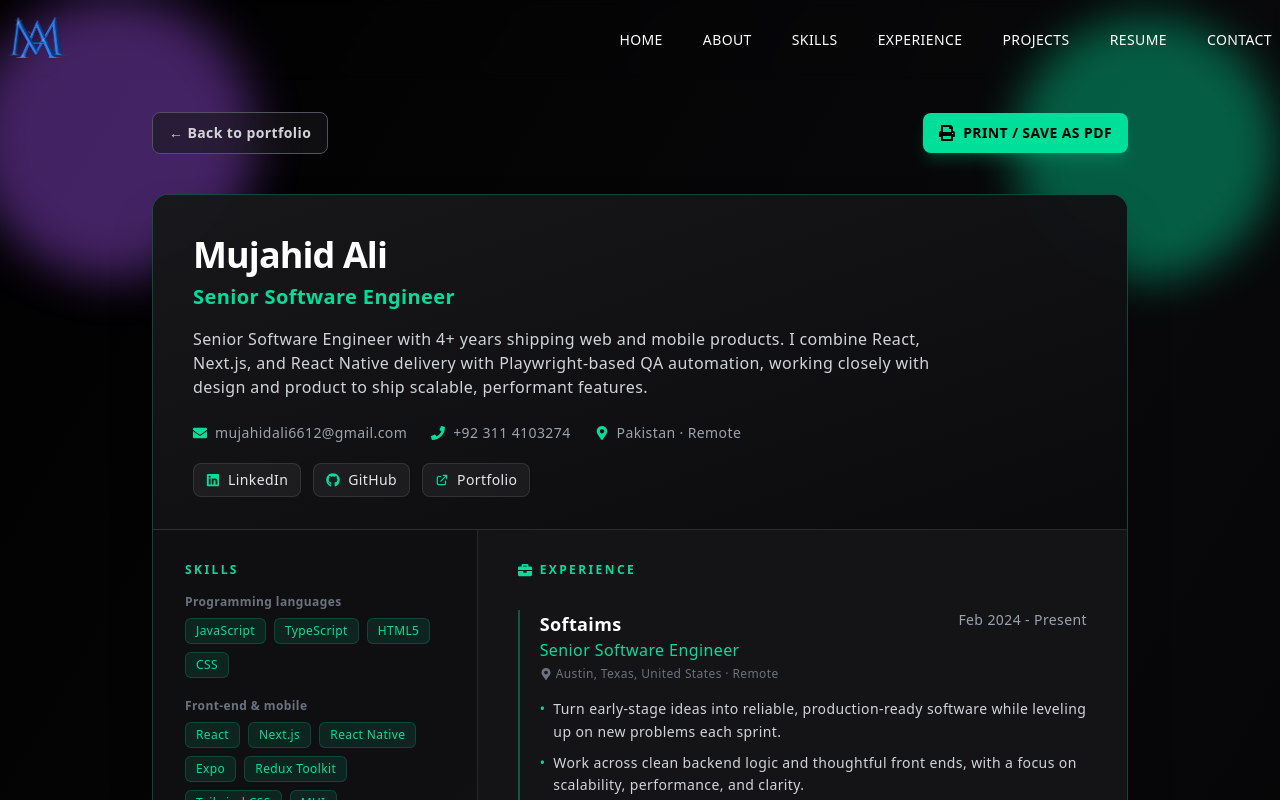
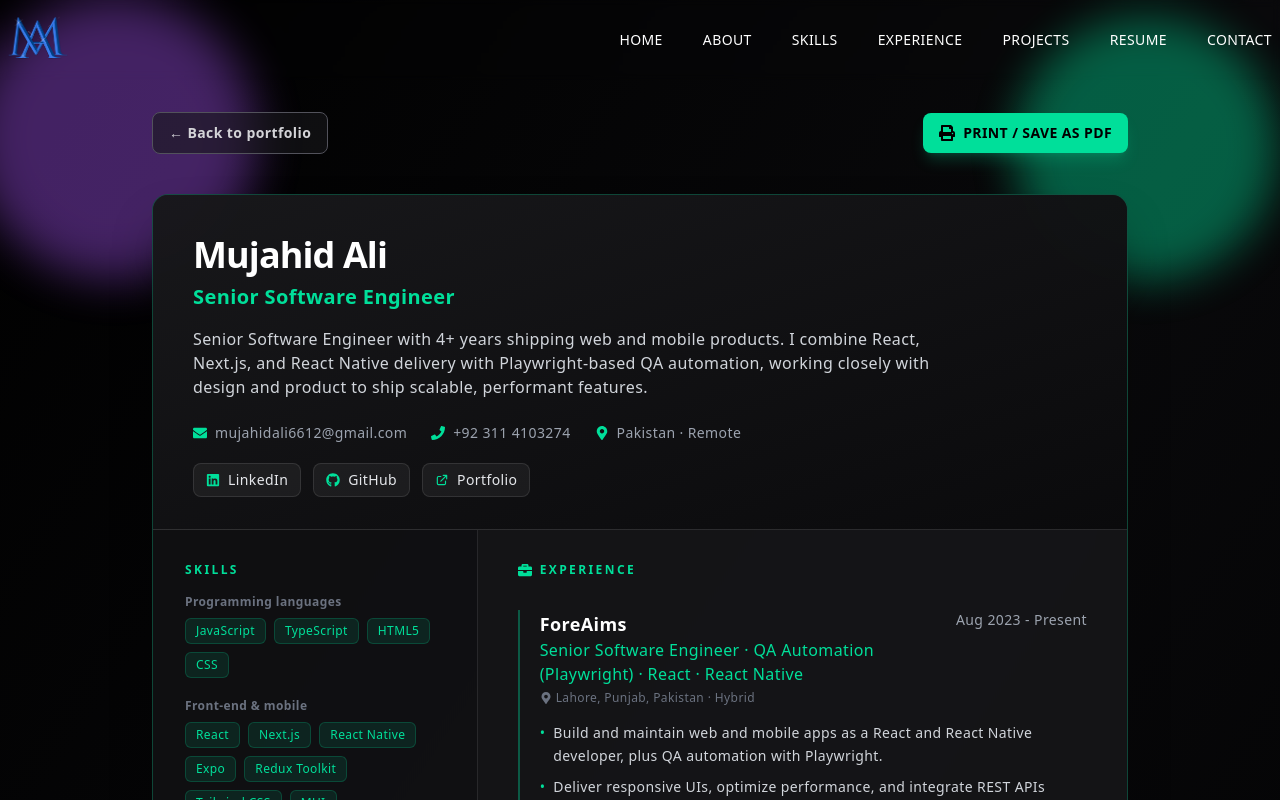
Before and after one commit to Mujahid6612/portfolio, a Next.js app: page /resume in a window 1280 px wide. Shown: the top 800 px of the page. Built offline with nearby package versions, Linux system fonts and the light colour scheme.

Commit message:
Remove Softaims entry from work experience data

```diff
--- a/data/workExperience.js
+++ b/data/workExperience.js
@@ -1,16 +1,5 @@
 /** Shared work history — used by Experience and Resume pages */
 export const workExperience = [
-  {
-    company: "Softaims",
-    location: "Austin, Texas, United States · Remote",
-    role: "Senior Software Engineer",
-    duration: "Feb 2024 - Present",
-    responsibilities: [
-      "Turn early-stage ideas into reliable, production-ready software while leveling up on new problems each sprint.",
-      "Work across clean backend logic and thoughtful front ends, with a focus on scalability, performance, and clarity.",
-      "Partner with designers, product, and engineers to ship features that work well and feel right to use.",
-    ],
-  },
   {
     company: "ForeAims",
     location: "Lahore, Punjab, Pakistan · Hybrid",
```
